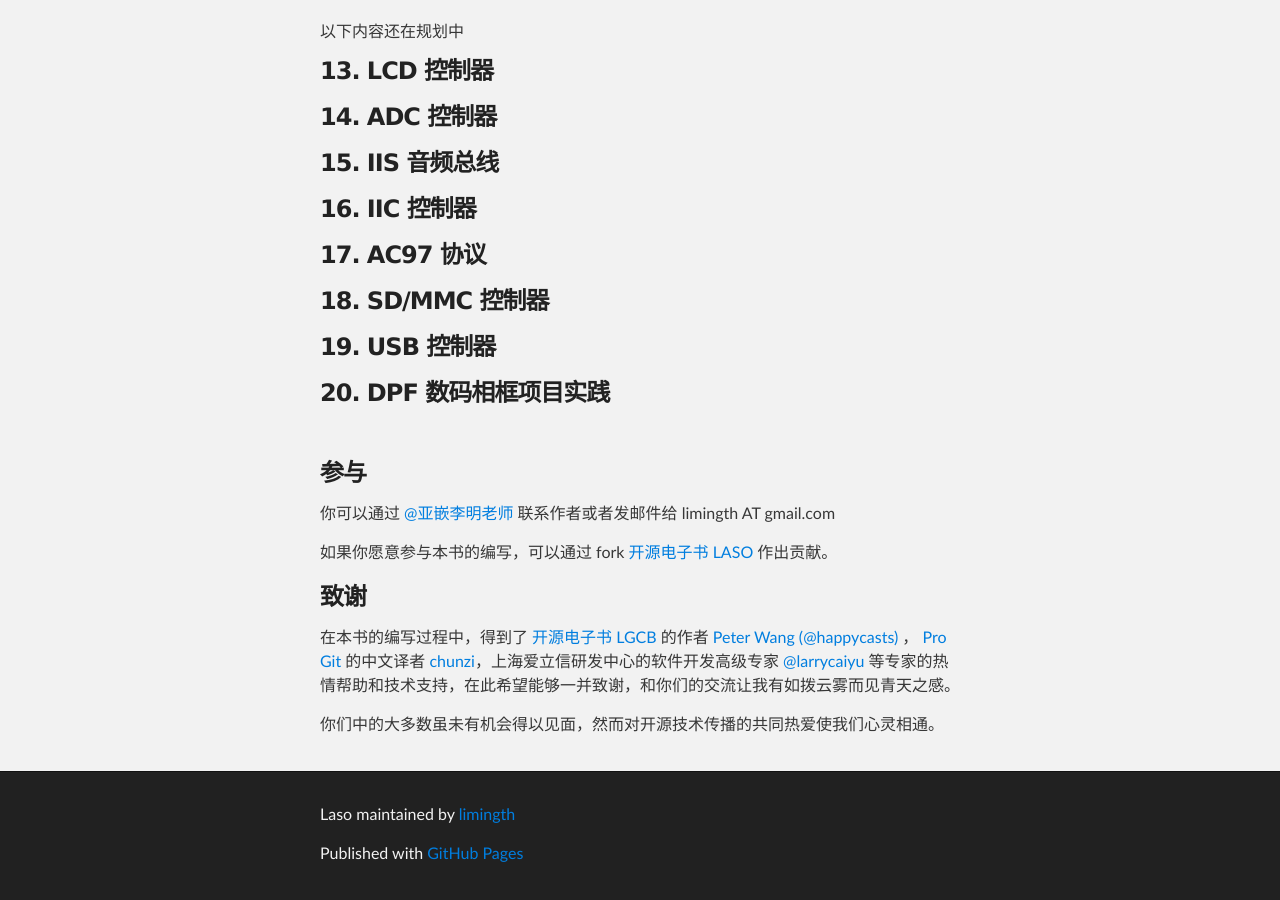
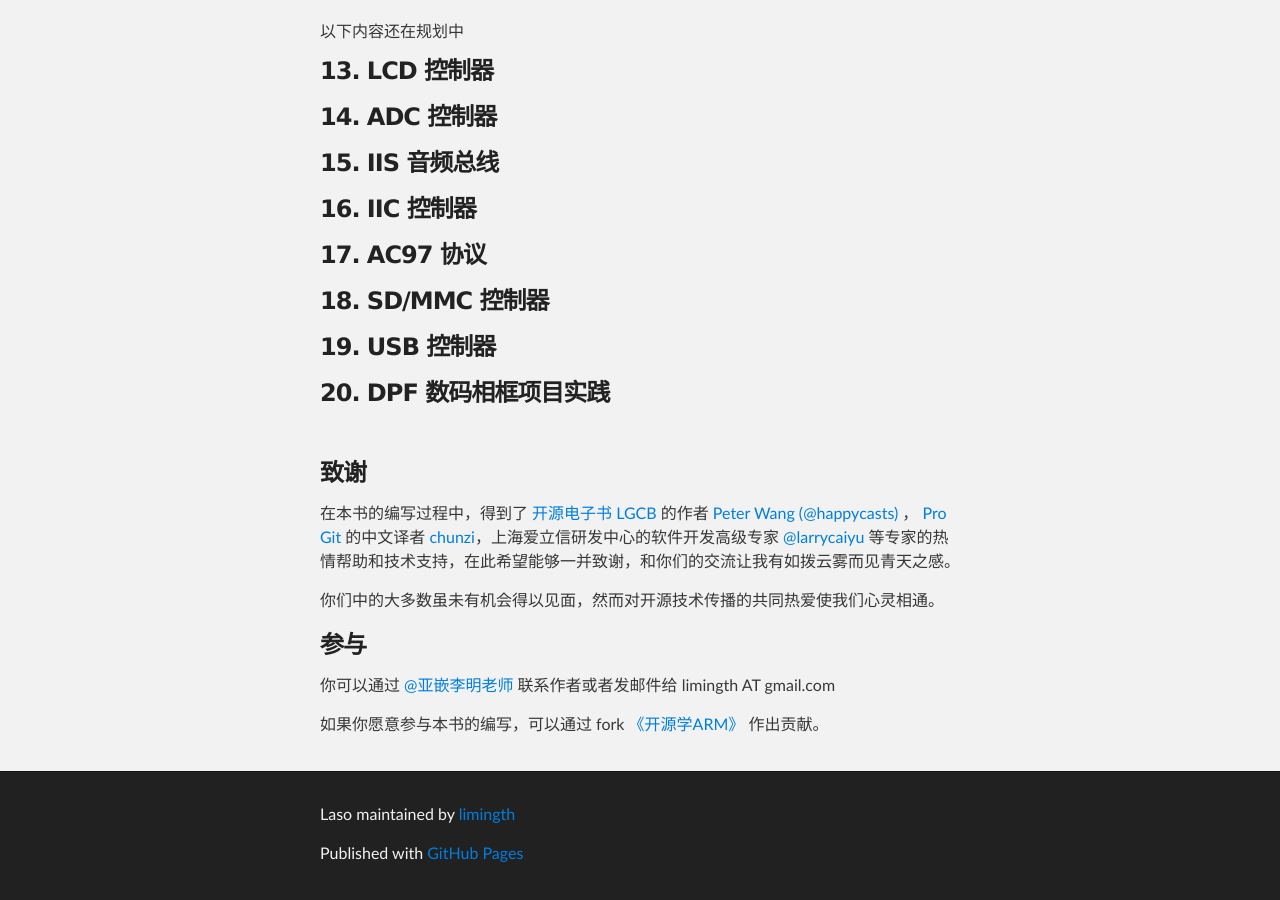
Before and after one commit to limingth/LASO, a Jekyll site: the page index.html, which Jekyll copies as it is, in a window 1280 px wide and 900 px high, scrolled down 2478 px. Built offline with Jekyll 4.4.1, drawn with Linux system fonts in a browser that asks for light colours; Markdown is read by kramdown in place of the engine named in the settings.

Commit message:
M index.html

```diff
--- a/index.html
+++ b/index.html
@@ -145,17 +145,17 @@
 
 <br>
 
-<h3>参与</h3>
-
-<p>你可以通过 <a href="http://weibo.com/limingth" class="user-mention">@亚嵌李明老师</a> 联系作者或者发邮件给 limingth AT gmail.com </p>
-
-<p>如果你愿意参与本书的编写，可以通过 fork <a href="https://github.com/limingth/LASO">开源电子书 LASO</a> 作出贡献。</p>
-
 <h3>致谢</h3>
 
 <p>在本书的编写过程中，得到了 <a href="http://happypeter.github.com/LGCB/book/">开源电子书 LGCB</a> 的作者<a href="http://weibo.com/happycasts"> Peter Wang (@happycasts) </a>， <a href="http://github.com/progit/progit/">Pro Git</a> 的中文译者 <a href="https://github.com/chunzi/progit/tree/master/zh">chunzi</a>，上海爱立信研发中心的软件开发高级专家 <a href="http://weibo.com/larrycaiyu">@larrycaiyu</a> 等专家的热情帮助和技术支持，在此希望能够一并致谢，和你们的交流让我有如拨云雾而见青天之感。</p>
 
 <p>你们中的大多数虽未有机会得以见面，然而对开源技术传播的共同热爱使我们心灵相通。</p>
+
+<h3>参与</h3>
+
+<p>你可以通过 <a href="http://weibo.com/limingth" class="user-mention">@亚嵌李明老师</a> 联系作者或者发邮件给 limingth AT gmail.com </p>
+
+<p>如果你愿意参与本书的编写，可以通过 fork <a href="https://github.com/limingth/LASO">《开源学ARM》</a> 作出贡献。</p>
 
       </section>
     </div>
```
